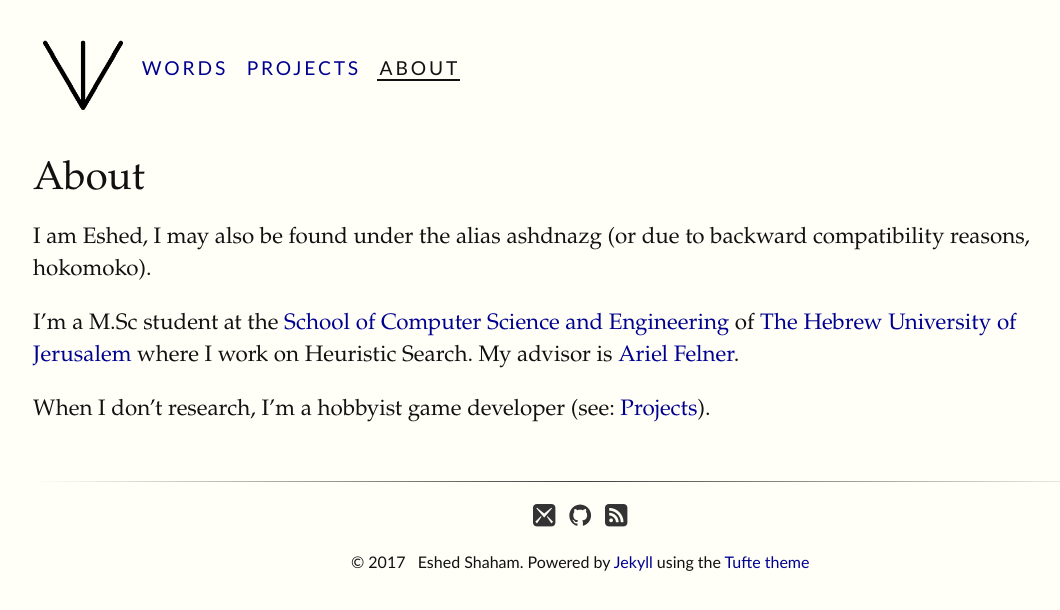
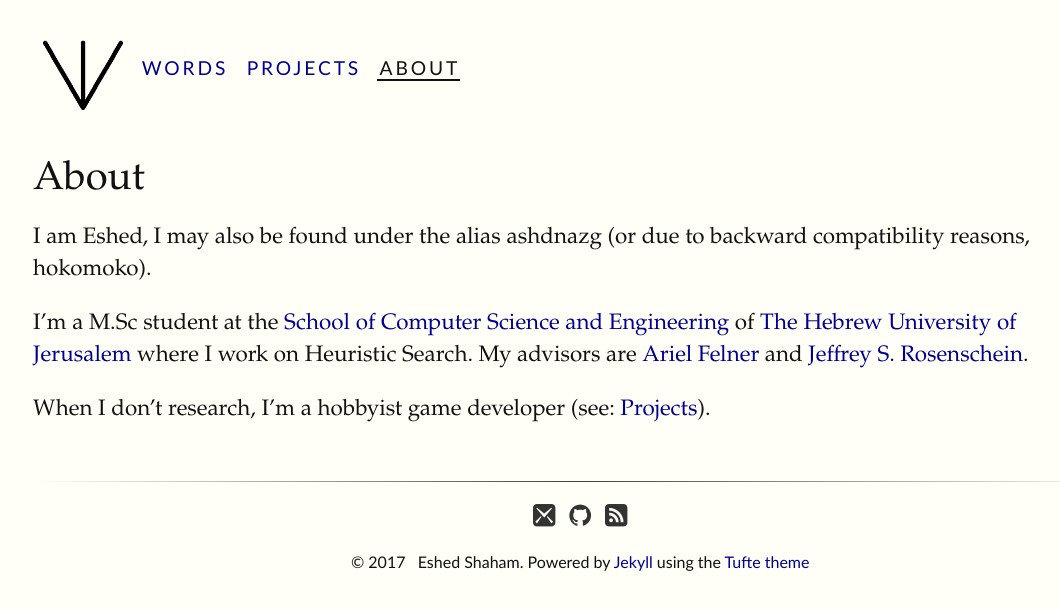
Before and after one commit to ashdnazg/ashdnazg.github.io, a Jekyll site: the page built from about.md, in a window 1280 px wide. Shown: the top 610 px of the page, without its empty margins (31-1091 px from the left). Built offline with Jekyll 4.4.1, drawn with Linux system fonts in a browser that asks for light colours.

Commit message:
Update about.md

```diff
--- a/about.md
+++ b/about.md
@@ -6,6 +6,6 @@ order: 20
 
 I am Eshed, I may also be found under the alias ashdnazg (or due to backward compatibility reasons, hokomoko).
 
-I'm a M.Sc student at the [School of Computer Science and Engineering](http://www.cs.huji.ac.il/) of [The Hebrew University of Jerusalem](http://www.huji.ac.il/) where I work on Heuristic Search. My advisor is [Ariel Felner](http://felner.wix.com/home).
+I'm a M.Sc student at the [School of Computer Science and Engineering](http://www.cs.huji.ac.il/) of [The Hebrew University of Jerusalem](http://www.huji.ac.il/) where I work on Heuristic Search. My advisors are [Ariel Felner](http://felner.wix.com/home) and [Jeffrey S. Rosenschein](http://www.cs.huji.ac.il/~jeff/).
 
 When I don't research, I'm a hobbyist game developer (see: {% include page_link.html title="Projects" %}).
```
